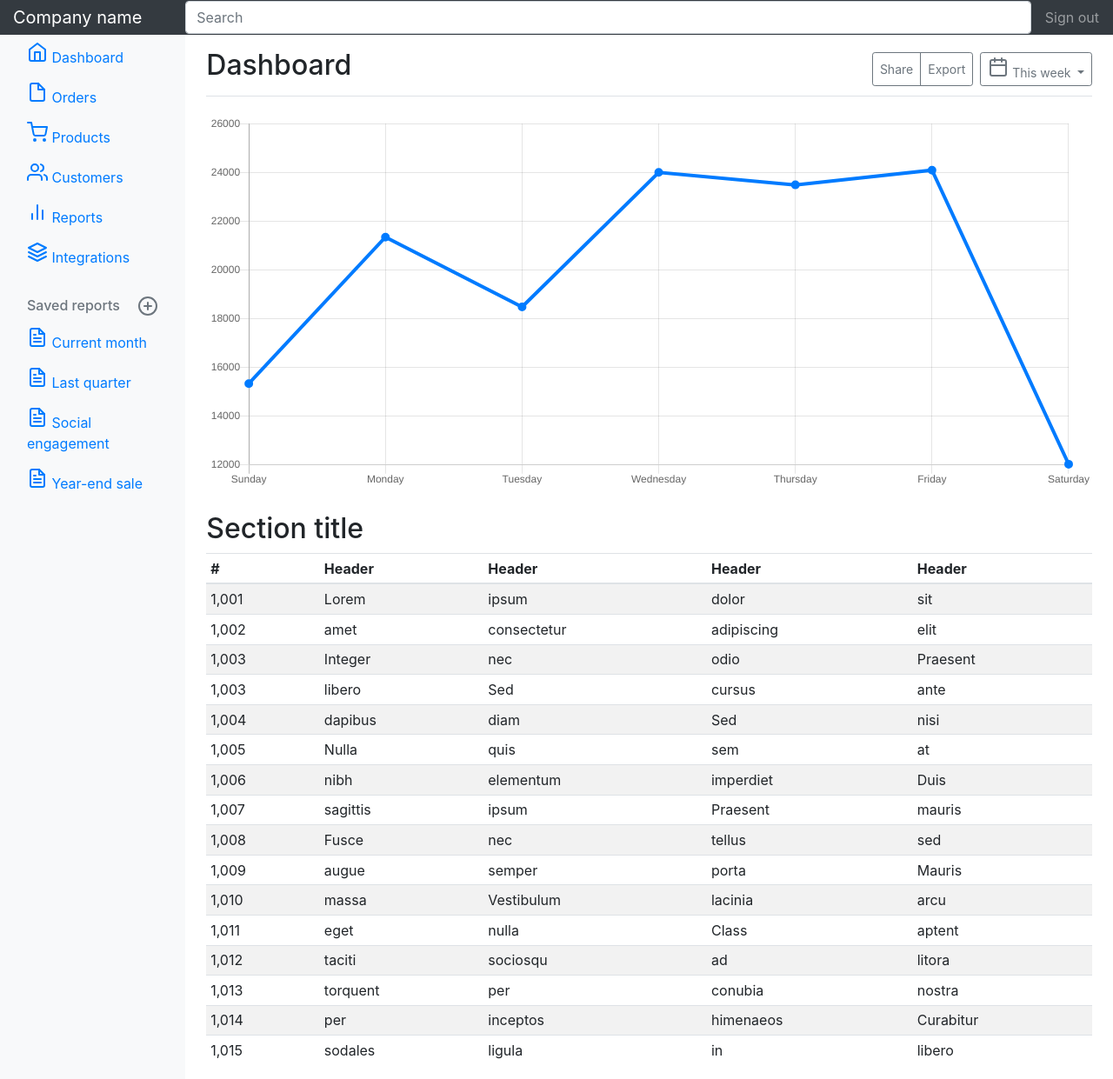
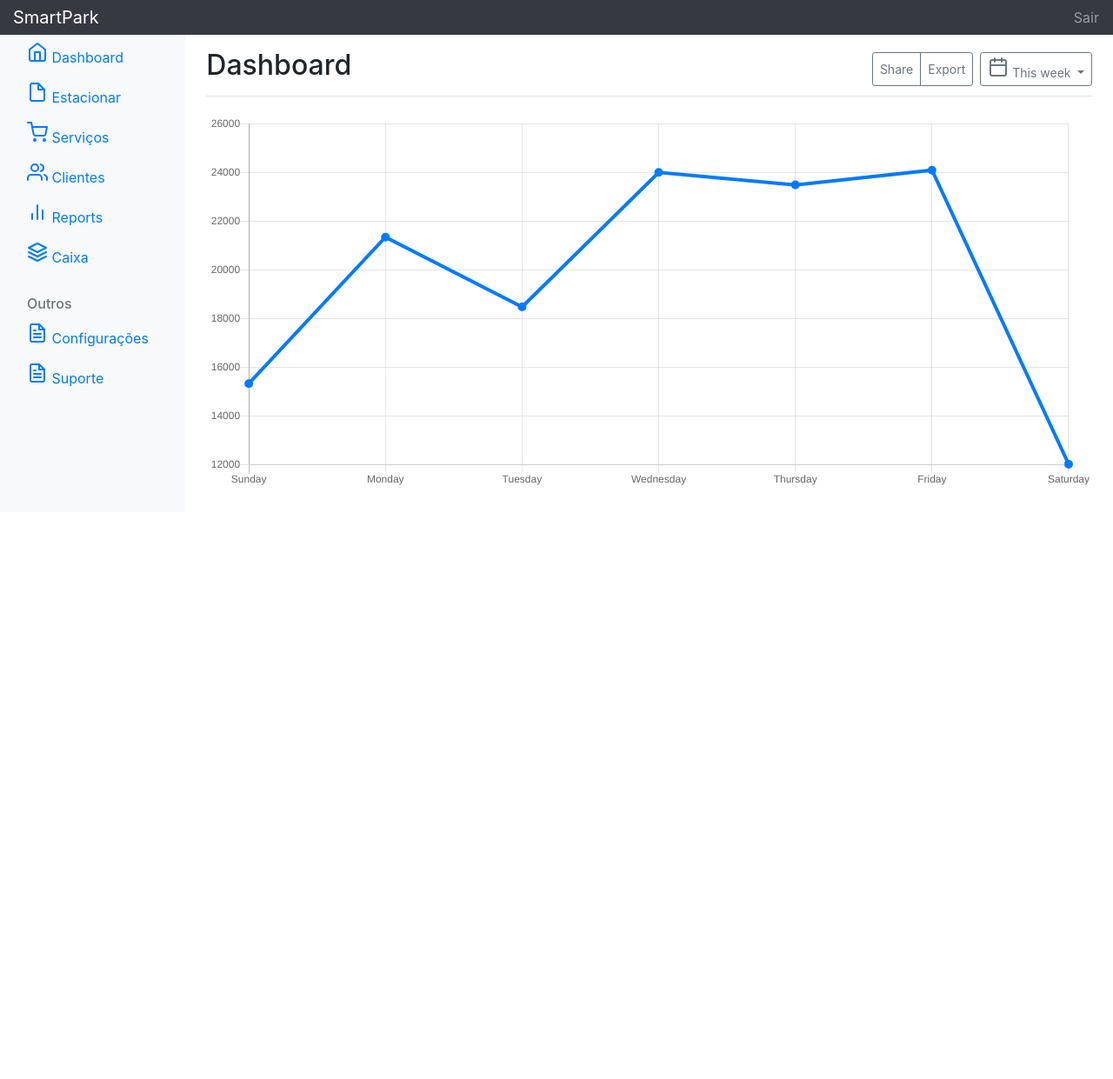
Before and after one commit to KaiqueLuz23/py-Django-SmartPark, a Django app: page /home1/ in a window 1280 px wide. Shown: the whole page at 87% size. After the commit the page ends 558 px from the top, so only its background shows below. Run offline with Django 3.2, Linux system fonts and the light colour scheme; some libraries are stand-ins or nearby versions.

Commit message:
commit ind

```diff
--- a/SmartParkApp/SmartParkApp/urls.py
+++ b/SmartParkApp/SmartParkApp/urls.py
@@ -22,6 +22,8 @@ from polls import views
 urlpatterns = [
     path('admin/', admin.site.urls),
     path('home/', views.home),
+    path('home/planos/', views.planos),
+    path('login/', views.login),
     path('home1/', views.privhome),
     path("", RedirectView.as_view(url='/home/'))
 ]
--- a/SmartParkApp/polls/templates/index.html
+++ b/SmartParkApp/polls/templates/index.html
@@ -8,7 +8,7 @@
     <meta name="author" content="">
     <link rel="icon" href="/docs/4.0/assets/img/favicons/favicon.ico">
 
-    <title>Dashboard Template for Bootstrap</title>
+    <title>SmartPark</title>
 
     <link rel="canonical" href="https://getbootstrap.com/docs/4.0/examples/dashboard/">
 
@@ -23,11 +23,10 @@
 
   <body>
     <nav class="navbar navbar-dark sticky-top bg-dark flex-md-nowrap p-0">
-      <a class="navbar-brand col-sm-3 col-md-2 mr-0" href="#">Company name</a>
-      <input class="form-control form-control-dark w-100" type="text" placeholder="Search" aria-label="Search">
+      <a class="navbar-brand col-sm-3 col-md-2 mr-0" href="#">SmartPark</a>
       <ul class="navbar-nav px-3">
         <li class="nav-item text-nowrap">
-          <a class="nav-link" href="#">Sign out</a>
+          <a class="nav-link" href="#">Sair</a>
         </li>
       </ul>
     </nav>
@@ -46,19 +45,19 @@
               <li class="nav-item">
                 <a class="nav-link" href="#">
                   <span data-feather="file"></span>
-                  Orders
+                 Estacionar
                 </a>
               </li>
               <li class="nav-item">
                 <a class="nav-link" href="#">
                   <span data-feather="shopping-cart"></span>
-                  Products
+                  Serviços
                 </a>
               </li>
               <li class="nav-item">
                 <a class="nav-link" href="#">
                   <span data-feather="users"></span>
-                  Customers
+                  Clientes
                 </a>
               </li>
               <li class="nav-item">
@@ -70,46 +69,31 @@
               <li class="nav-item">
                 <a class="nav-link" href="#">
                   <span data-feather="layers"></span>
-                  Integrations
+                  Caixa
                 </a>
               </li>
             </ul>
 
             <h6 class="sidebar-heading d-flex justify-content-between align-items-center px-3 mt-4 mb-1 text-muted">
-              <span>Saved reports</span>
-              <a class="d-flex align-items-center text-muted" href="#">
-                <span data-feather="plus-circle"></span>
-              </a>
+              <span>Outros</span>
             </h6>
             <ul class="nav flex-column mb-2">
               <li class="nav-item">
                 <a class="nav-link" href="#">
                   <span data-feather="file-text"></span>
-                  Current month
+                  Configurações
                 </a>
               </li>
               <li class="nav-item">
                 <a class="nav-link" href="#">
                   <span data-feather="file-text"></span>
-                  Last quarter
-                </a>
-              </li>
-              <li class="nav-item">
-                <a class="nav-link" href="#">
-                  <span data-feather="file-text"></span>
-                  Social engagement
-                </a>
-              </li>
-              <li class="nav-item">
-                <a class="nav-link" href="#">
-                  <span data-feather="file-text"></span>
-                  Year-end sale
+                  Suporte
                 </a>
               </li>
             </ul>
           </div>
         </nav>
-
+        <br>
         <main role="main" class="col-md-9 ml-sm-auto col-lg-10 pt-3 px-4">
           <div class="d-flex justify-content-between flex-wrap flex-md-nowrap align-items-center pb-2 mb-3 border-bottom">
             <h1 class="h2">Dashboard</h1>
@@ -127,134 +111,7 @@
 
           <canvas class="my-4" id="myChart" width="900" height="380"></canvas>
 
-          <h2>Section title</h2>
-          <div class="table-responsive">
-            <table class="table table-striped table-sm">
-              <thead>
-                <tr>
-                  <th>#</th>
-                  <th>Header</th>
-                  <th>Header</th>
-                  <th>Header</th>
-                  <th>Header</th>
-                </tr>
-              </thead>
-              <tbody>
-                <tr>
-                  <td>1,001</td>
-                  <td>Lorem</td>
-                  <td>ipsum</td>
-                  <td>dolor</td>
-                  <td>sit</td>
-                </tr>
-                <tr>
-                  <td>1,002</td>
-                  <td>amet</td>
-                  <td>consectetur</td>
-                  <td>adipiscing</td>
-                  <td>elit</td>
-                </tr>
-                <tr>
-                  <td>1,003</td>
-                  <td>Integer</td>
-                  <td>nec</td>
-                  <td>odio</td>
-                  <td>Praesent</td>
-                </tr>
-                <tr>
-                  <td>1,003</td>
-                  <td>libero</td>
-                  <td>Sed</td>
-                  <td>cursus</td>
-                  <td>ante</td>
-                </tr>
-                <tr>
-                  <td>1,004</td>
-                  <td>dapibus</td>
-                  <td>diam</td>
-                  <td>Sed</td>
-                  <td>nisi</td>
-                </tr>
-                <tr>
-                  <td>1,005</td>
-                  <td>Nulla</td>
-                  <td>quis</td>
-                  <td>sem</td>
-                  <td>at</td>
-                </tr>
-                <tr>
-                  <td>1,006</td>
-                  <td>nibh</td>
-                  <td>elementum</td>
-                  <td>imperdiet</td>
-                  <td>Duis</td>
-                </tr>
-                <tr>
-                  <td>1,007</td>
-                  <td>sagittis</td>
-                  <td>ipsum</td>
-                  <td>Praesent</td>
-                  <td>mauris</td>
-                </tr>
-                <tr>
-                  <td>1,008</td>
-                  <td>Fusce</td>
-                  <td>nec</td>
-                  <td>tellus</td>
-                  <td>sed</td>
-                </tr>
-                <tr>
-                  <td>1,009</td>
-                  <td>augue</td>
-                  <td>semper</td>
-                  <td>porta</td>
-                  <td>Mauris</td>
-                </tr>
-                <tr>
-                  <td>1,010</td>
-                  <td>massa</td>
-                  <td>Vestibulum</td>
-                  <td>lacinia</td>
-                  <td>arcu</td>
-                </tr>
-                <tr>
-                  <td>1,011</td>
-                  <td>eget</td>
-                  <td>nulla</td>
-                  <td>Class</td>
-                  <td>aptent</td>
-                </tr>
-                <tr>
-                  <td>1,012</td>
-                  <td>taciti</td>
-                  <td>sociosqu</td>
-                  <td>ad</td>
-                  <td>litora</td>
-                </tr>
-                <tr>
-                  <td>1,013</td>
-                  <td>torquent</td>
-                  <td>per</td>
-                  <td>conubia</td>
-                  <td>nostra</td>
-                </tr>
-                <tr>
-                  <td>1,014</td>
-                  <td>per</td>
-                  <td>inceptos</td>
-                  <td>himenaeos</td>
-                  <td>Curabitur</td>
-                </tr>
-                <tr>
-                  <td>1,015</td>
-                  <td>sodales</td>
-                  <td>ligula</td>
-                  <td>in</td>
-                  <td>libero</td>
-                </tr>
-              </tbody>
-            </table>
-          </div>
+
         </main>
       </div>
     </div>
--- a/SmartParkApp/polls/views.py
+++ b/SmartParkApp/polls/views.py
@@ -5,5 +5,11 @@ from django.shortcuts import render
 def home(request):
     return render(request, 'home.html')
 
+def planos(request):
+    return render(request, 'planos.html')
+
+def login(request):
+    return render(request, 'login.html')
+
 def privhome(requet):
     return render(requet, 'index.html')
--- /dev/null
+++ b/SmartParkApp/requirements.txt
@@ -0,0 +1,5 @@
+asgiref==3.3.4
+Django==3.2.3
+polls==0.1
+pytz==2021.1
+sqlparse==0.4.1
```
Also changed, not shown: SmartParkApp/polls/static/css/login.css (added, +49 -0 lines), SmartParkApp/polls/static/css/planos.css (added, +25 -0 lines), SmartParkApp/polls/templates/home.html (+8 -8 lines), SmartParkApp/polls/templates/login.html (added, +37 -0 lines), SmartParkApp/polls/templates/planos.html (added, +142 -0 lines), dashboard/dashboard.css (deleted, +0 -93 lines).
